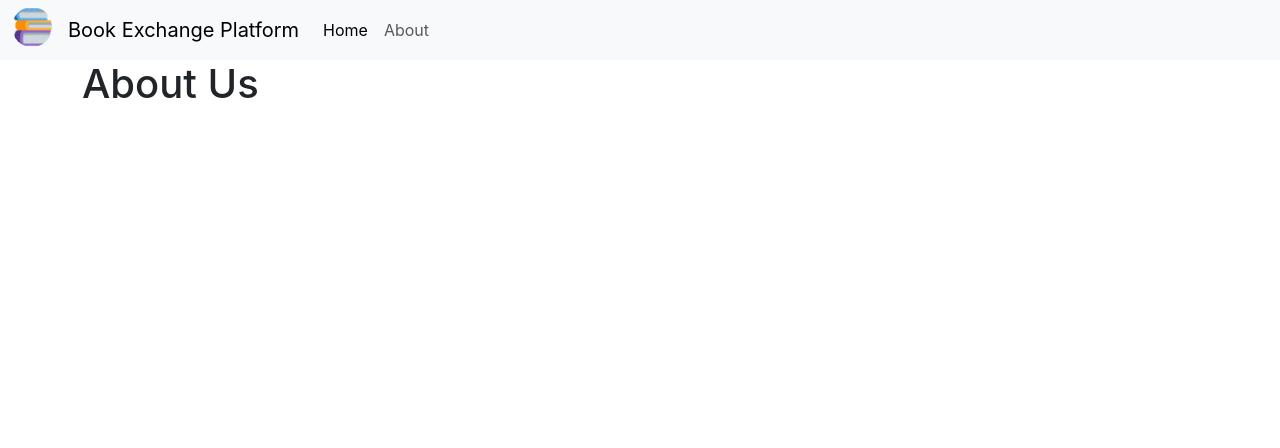
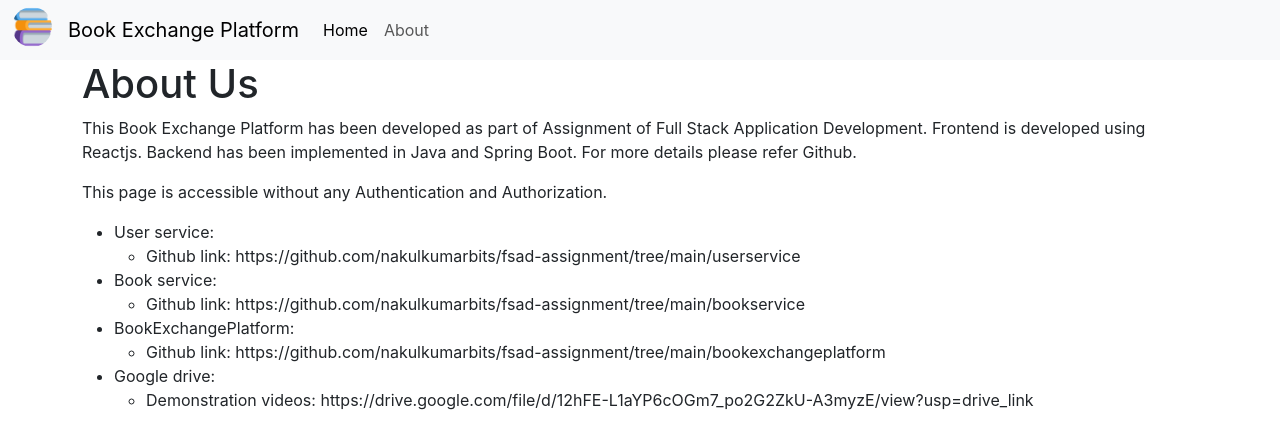
Before and after one commit to nakulkumarbits/fsad-assignment, a React (Create React App) app in the folder bookexchangeplatform/: page /about in a window 1280 px wide. Shown: the top 448 px of the page. Built offline with nearby package versions, Linux system fonts and the light colour scheme.

Commit message:
Frontend - About page updated. Minor issue fixed. Readme updated to include Google drive link for demonstration videos.

```diff
--- a/bookexchangeplatform/src/components/About.js
+++ b/bookexchangeplatform/src/components/About.js
@@ -3,6 +3,43 @@ function About() {
   return (
     <div>
       <h1>About Us </h1>
+      <p>
+        This Book Exchange Platform has been developed as part of Assignment of Full Stack Application Development.
+        Frontend is developed using Reactjs.
+        Backend has been implemented in Java and Spring Boot.
+        For more details please refer Github.
+      </p>
+      <p>
+        This page is accessible without any Authentication and Authorization.
+      </p>
+      <ul>
+        <li>
+          User service:
+          <ul>
+            <li>Github link: https://github.com/nakulkumarbits/fsad-assignment/tree/main/userservice</li>
+          </ul>
+        </li>
+        <li>
+          Book service:
+          <ul>
+            <li>Github link: https://github.com/nakulkumarbits/fsad-assignment/tree/main/bookservice</li>
+          </ul>
+        </li>
+        <li>
+          BookExchangePlatform:
+          <ul>
+            <li>Github link: https://github.com/nakulkumarbits/fsad-assignment/tree/main/bookexchangeplatform</li>
+          </ul>
+        </li>
+        <li>
+          Google drive:
+          <ul>
+            <li>
+              Demonstration videos: https://drive.google.com/file/d/12hFE-L1aYP6cOGm7_po2G2ZkU-A3myzE/view?usp=drive_link
+            </li>
+          </ul>
+        </li>
+      </ul>
     </div>
   );
 }
--- a/bookexchangeplatform/src/components/Books.js
+++ b/bookexchangeplatform/src/components/Books.js
@@ -169,7 +169,7 @@ export default function Books(props) {
     setUpdateBookId(book[0].id);
     setUpdateTitle(book[0].title);
     setUpdateAuthor(book[0].author);
-    setupdateGenre(book[0].author);
+    setupdateGenre(book[0].genre);
     setupdateBookCondition(book[0].bookCondition);
     setUpdatePublisher(book[0].publisher);
   }
```
Also changed, not shown: 1 other file (tests, documents, lock files or other folders).
